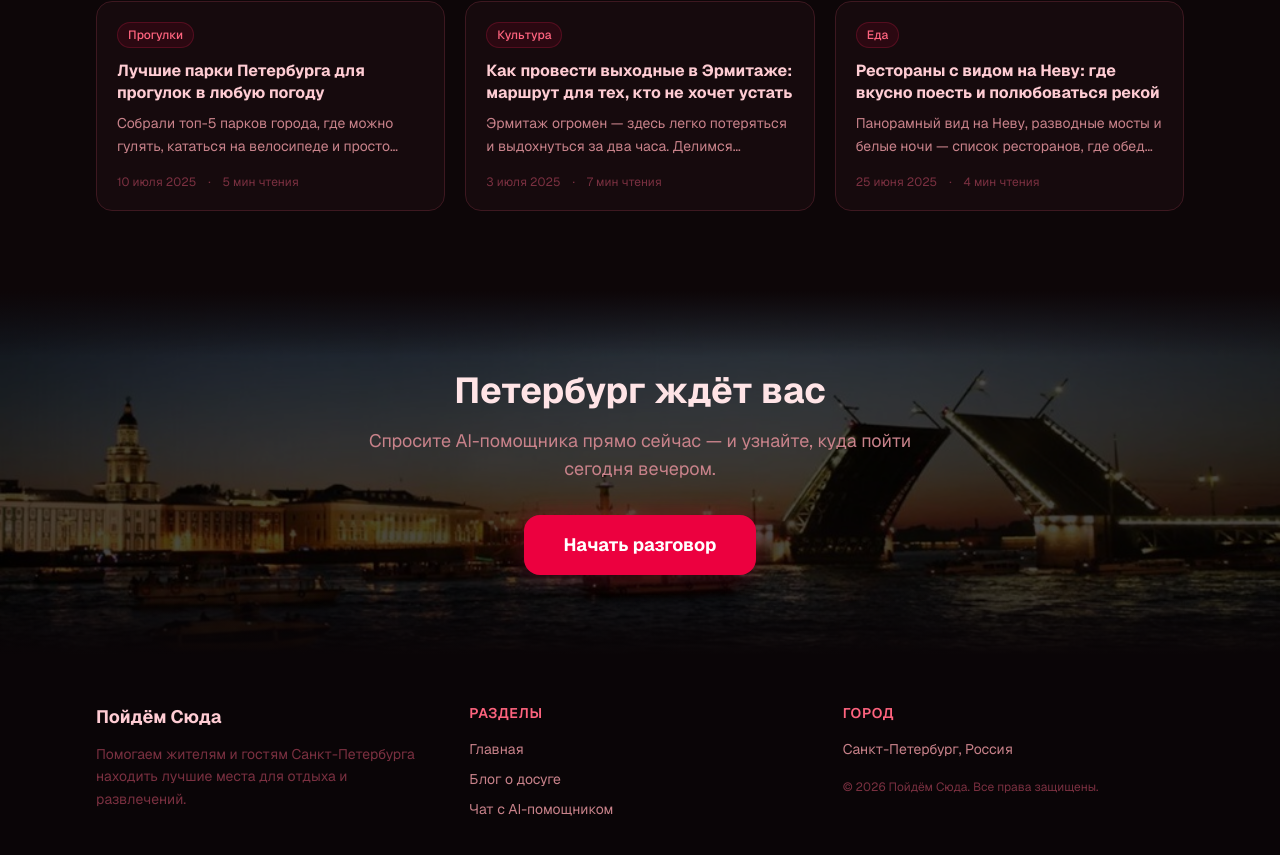
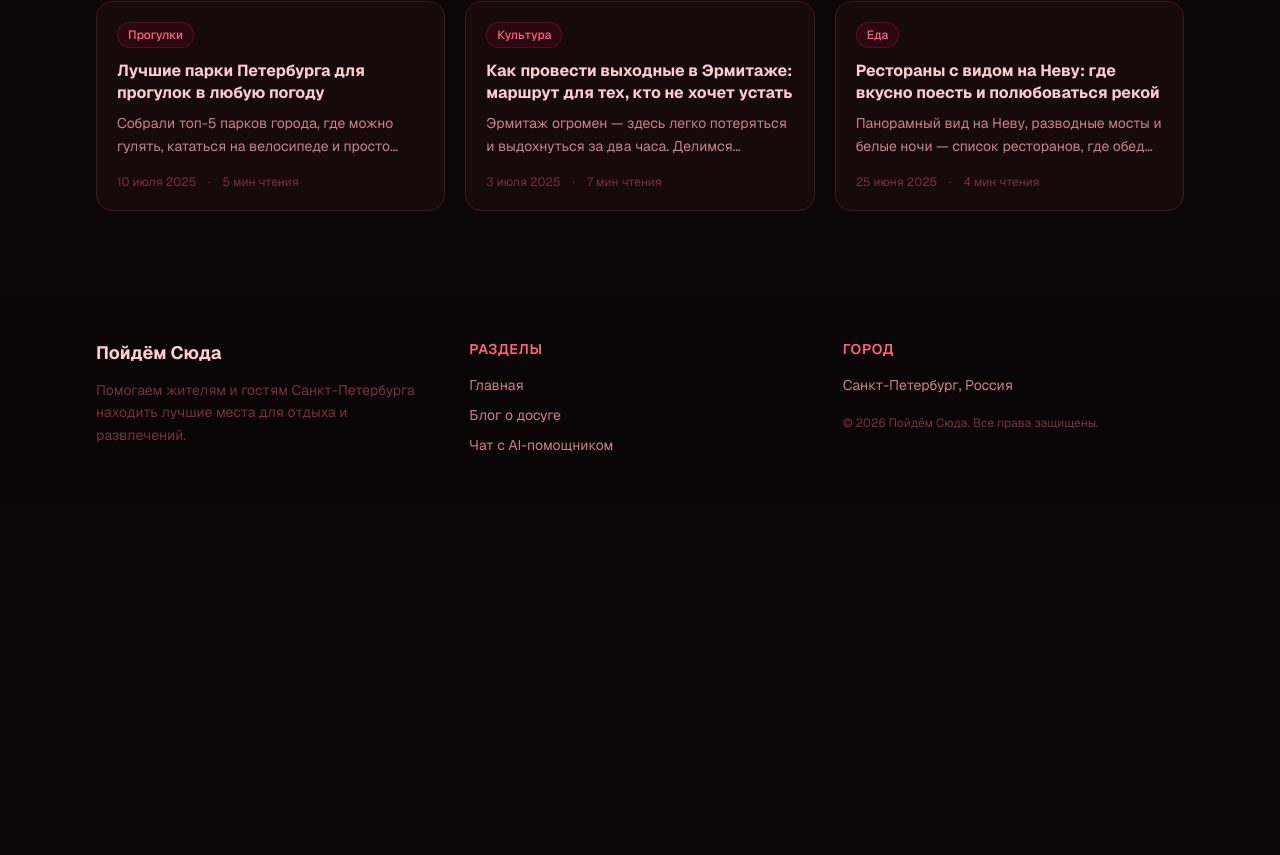
Before and after one commit to sachalysov/poydomsuda, a Next.js app: page / in a window 1280 px wide. Shown: the part 1933-2788 px from the top of the page. After the commit the page ends 2436 px from the top, so only its background shows below. Built offline with nearby package versions, Linux system fonts and the light colour scheme.

Commit message:
убрал лишнюю секцию

```diff
--- a/src/app/page.tsx
+++ b/src/app/page.tsx
@@ -201,30 +201,6 @@ export default function HomePage() {
         </div>
       </section>
 
-      {/* ── CTA Banner ── */}
-      <section className="relative overflow-hidden py-20">
-        <div
-          className="absolute inset-0 bg-cover bg-center bg-no-repeat"
-          style={{ backgroundImage: "url('/spb-cta.png')" }}
-        />
-        <div className="absolute inset-0 bg-black/70" />
-        <div className="absolute inset-0 bg-[linear-gradient(to_bottom,#0D0608_0%,transparent_18%,transparent_82%,#0A0507_100%)]" />
-
-        <div className="relative max-w-3xl mx-auto px-4 sm:px-6 lg:px-8 text-center">
-          <h2 className="text-3xl sm:text-4xl font-bold text-rose-100 mb-4">
-            Петербург ждёт вас
-          </h2>
-          <p className="text-[#C8828A] mb-8 text-lg max-w-xl mx-auto">
-            Спросите AI-помощника прямо сейчас — и узнайте, куда пойти сегодня вечером.
-          </p>
-          <Link
-            href="/chat"
-            className="inline-flex items-center gap-2 bg-rose-600 hover:bg-rose-500 text-white font-bold text-lg px-10 py-4 rounded-2xl shadow-xl shadow-rose-900/50 transition-all duration-200 hover:-translate-y-0.5 animate-glow"
-          >
-            Начать разговор
-          </Link>
-        </div>
-      </section>
     </>
   );
 }
```
